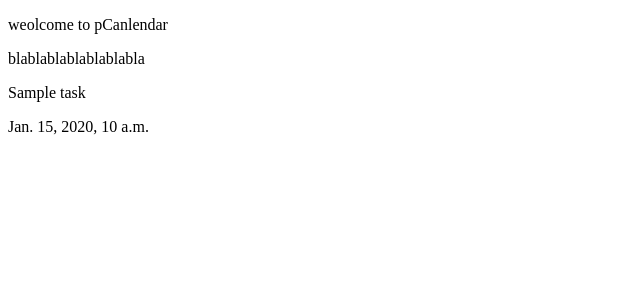
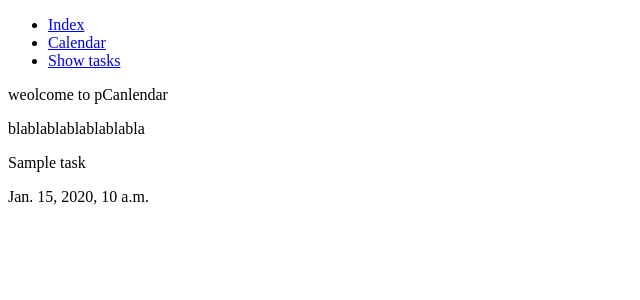
Before and after one commit to hououin/pcalendar, a Django app: template pcalendar/templates/pcalendar/index.html in a window 1280 px wide. Shown: the top 300 px of the page, without its empty margins (0-640 px from the left). Run offline with Django 3.2, Linux system fonts and the light colour scheme; the template is opened without the code that fills it: most values are stand-ins (such as "Sample title", 1, 10 or a date in 2020); some libraries are stand-ins or nearby versions.

Commit message:
added navigation and calendar page

```diff
--- a/pcalendar/templates/pcalendar/base.html
+++ b/pcalendar/templates/pcalendar/base.html
@@ -7,6 +7,17 @@
     <link rel="stylesheet" type="text/css" href="{% static 'pcalendar/style.css' %}">
 </head>
 <body>
+   <header>
+      <div>
+         <nav>
+             <ul>
+                 <li><a href="/pcalendar">Index</a></li>
+                 <li><a href="{% url 'calendar' %}">Calendar</a></li>
+                 <li><a href="/pcalendar/showtasks">Show tasks</a></li>
+             </ul>
+         </nav>
+      </div>
+   </header>
   {% block content %}
   {% endblock %}
 </body>
--- /dev/null
+++ b/pcalendar/templates/pcalendar/calendar.html
@@ -0,0 +1,5 @@
+{% extends "pcalendar/base.html" %}
+
+{% block content %}
+<p>calendar</p>
+{% endblock %}
--- a/pcalendar/urls.py
+++ b/pcalendar/urls.py
@@ -3,4 +3,5 @@ from django.urls import include
 from . import views
 urlpatterns = [
     path('', views.index, name='home' ),
+    path('calendar',views.calendar, name="calendar"),
 ]
--- a/pcalendar/views.py
+++ b/pcalendar/views.py
@@ -7,3 +7,6 @@ def index(request):
         'tasks': Task.objects.all()
     }
     return render(request, "pcalendar/index.html",context)
+
+def calendar(request):
+    return render(request, "pcalendar/calendar.html")
```
